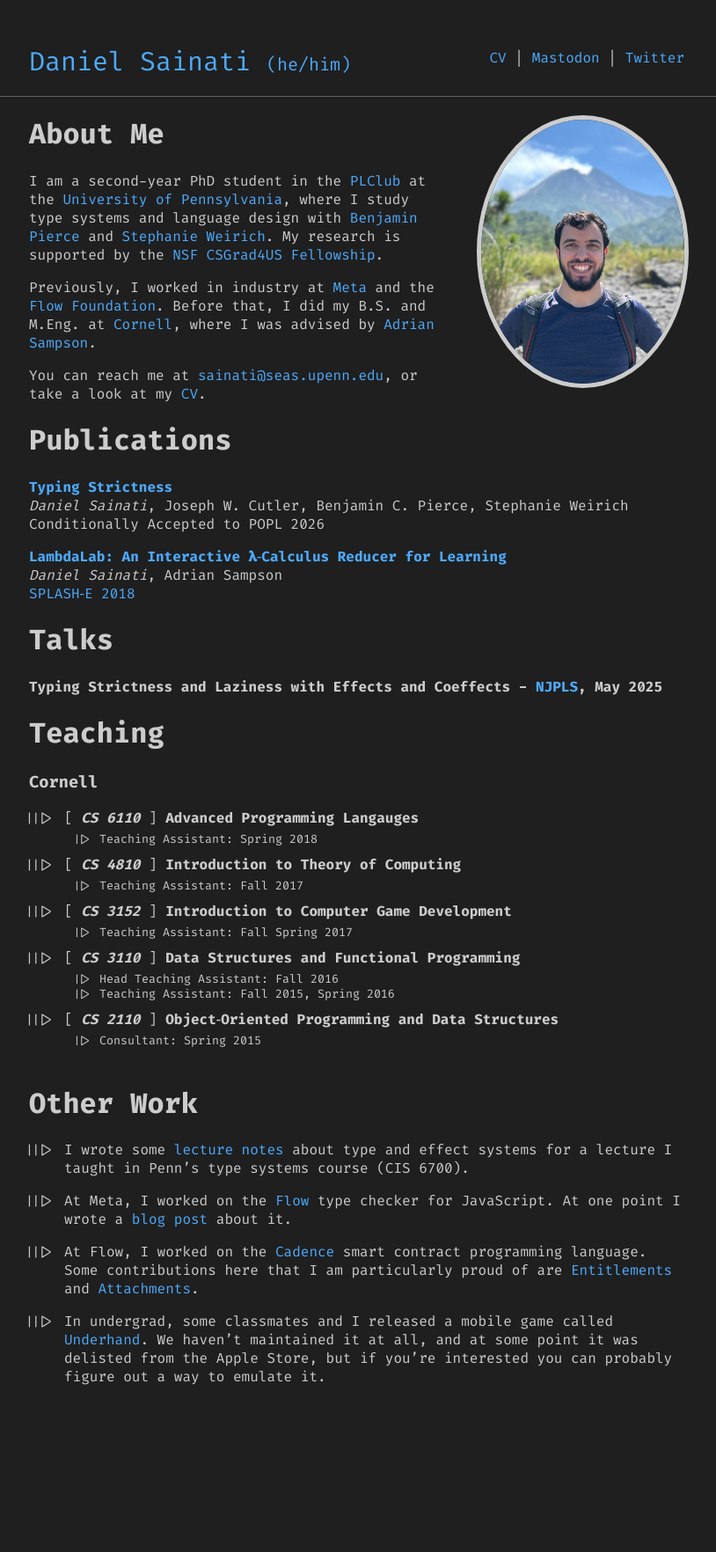
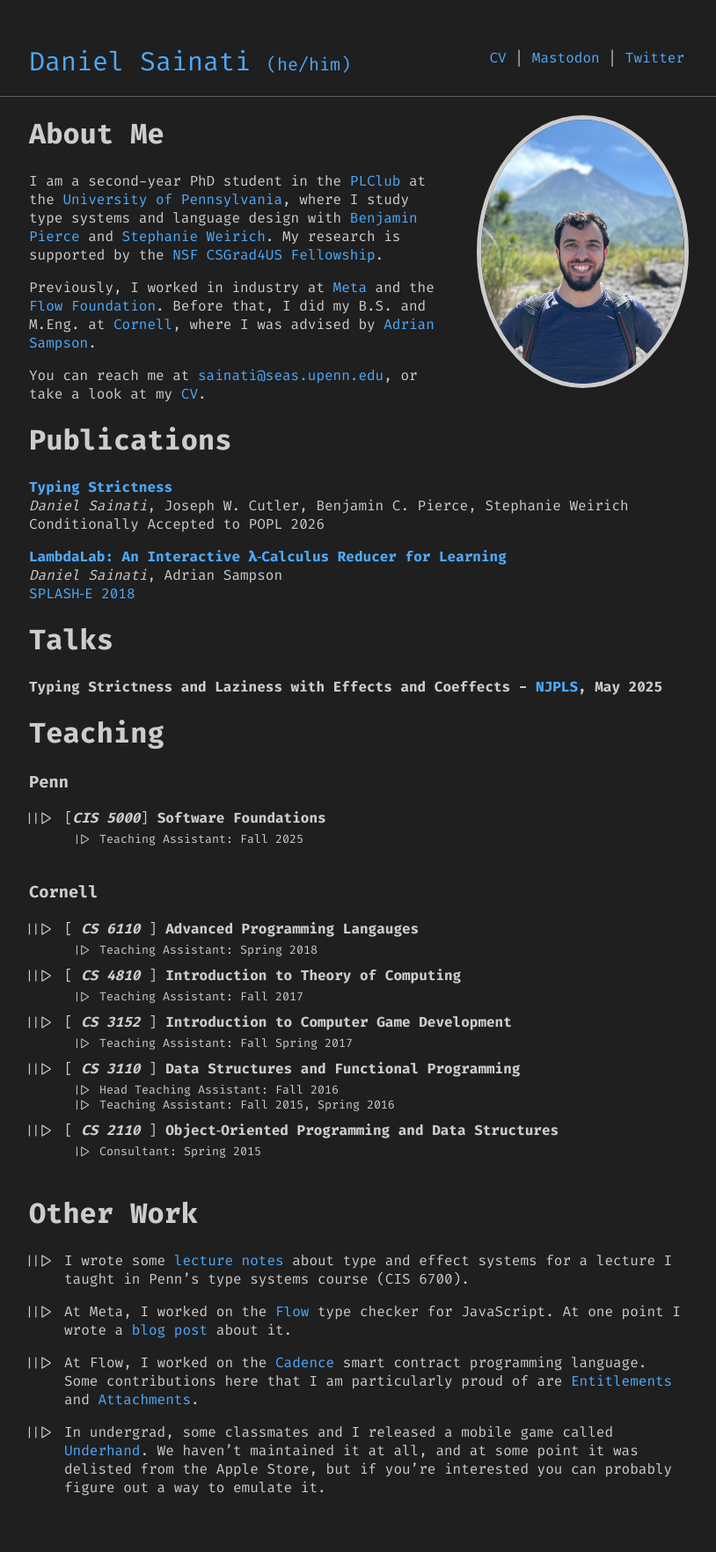
Before and after one commit to dsainati1/website, a Jekyll site: the page built from index.md, in a window 1280 px wide. Shown: the whole page at 88% size, without its empty margins (232-1046 px from the left). Built offline with Jekyll 4.4.1, drawn with Linux system fonts in a browser that asks for light colours; before the commit the page ends 1638 px from its top, so only the background shows below that.

Commit message:
fix pdf again

```diff
--- a/index.md
+++ b/index.md
@@ -29,6 +29,10 @@ Conditionally Accepted to POPL 2026
 **Typing Strictness and Laziness with Effects and Coeffects - [NJPLS](https://njpls.org/may2025.html), May 2025**
 
 # Teaching
+
+### Penn
+* [***CIS 5000***] **Software Foundations**
+    * Teaching Assistant: Fall 2025
 
 ### Cornell
 * [ ***CS 6110*** ] **Advanced Programming Langauges**
```
Also changed, not shown: 4 other files.
